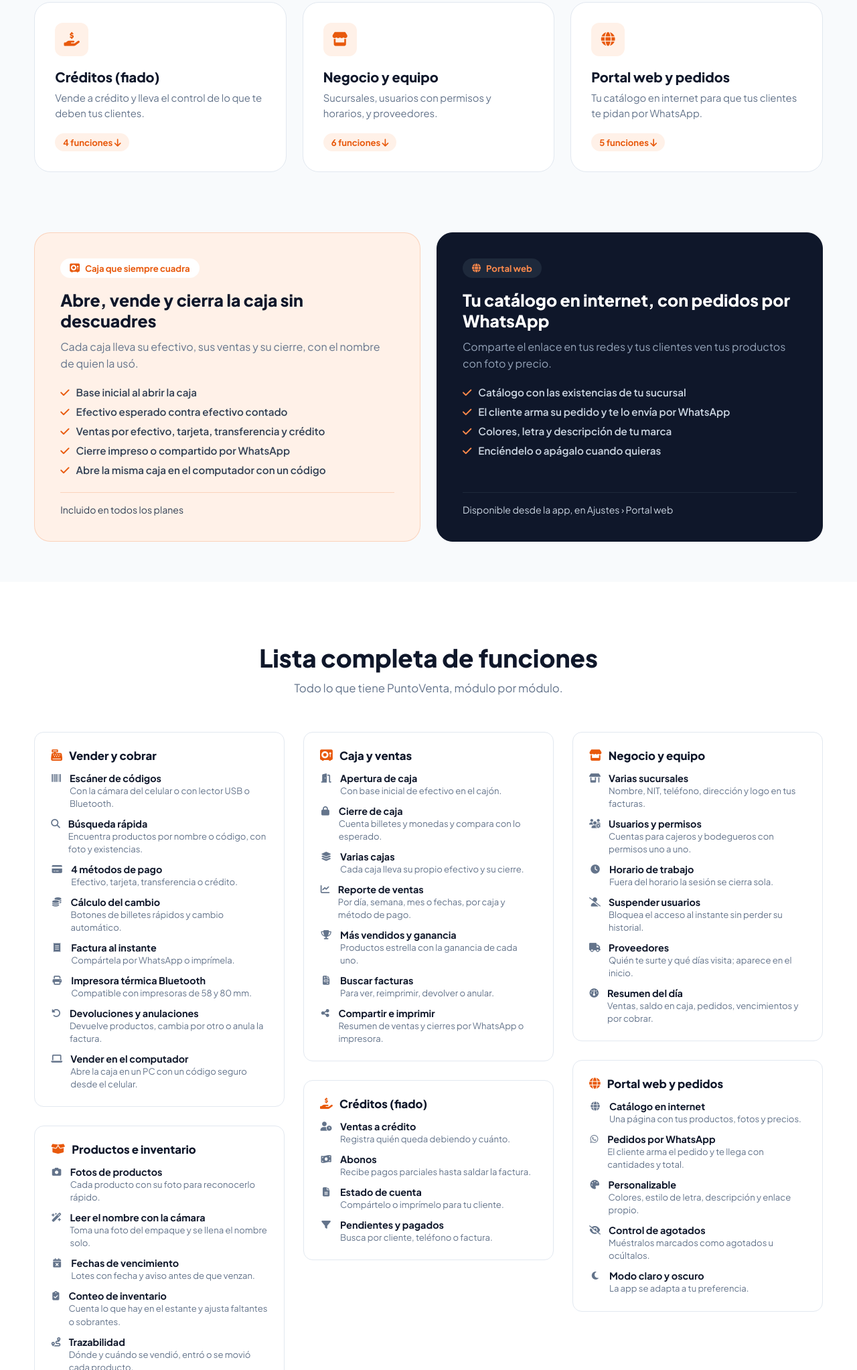
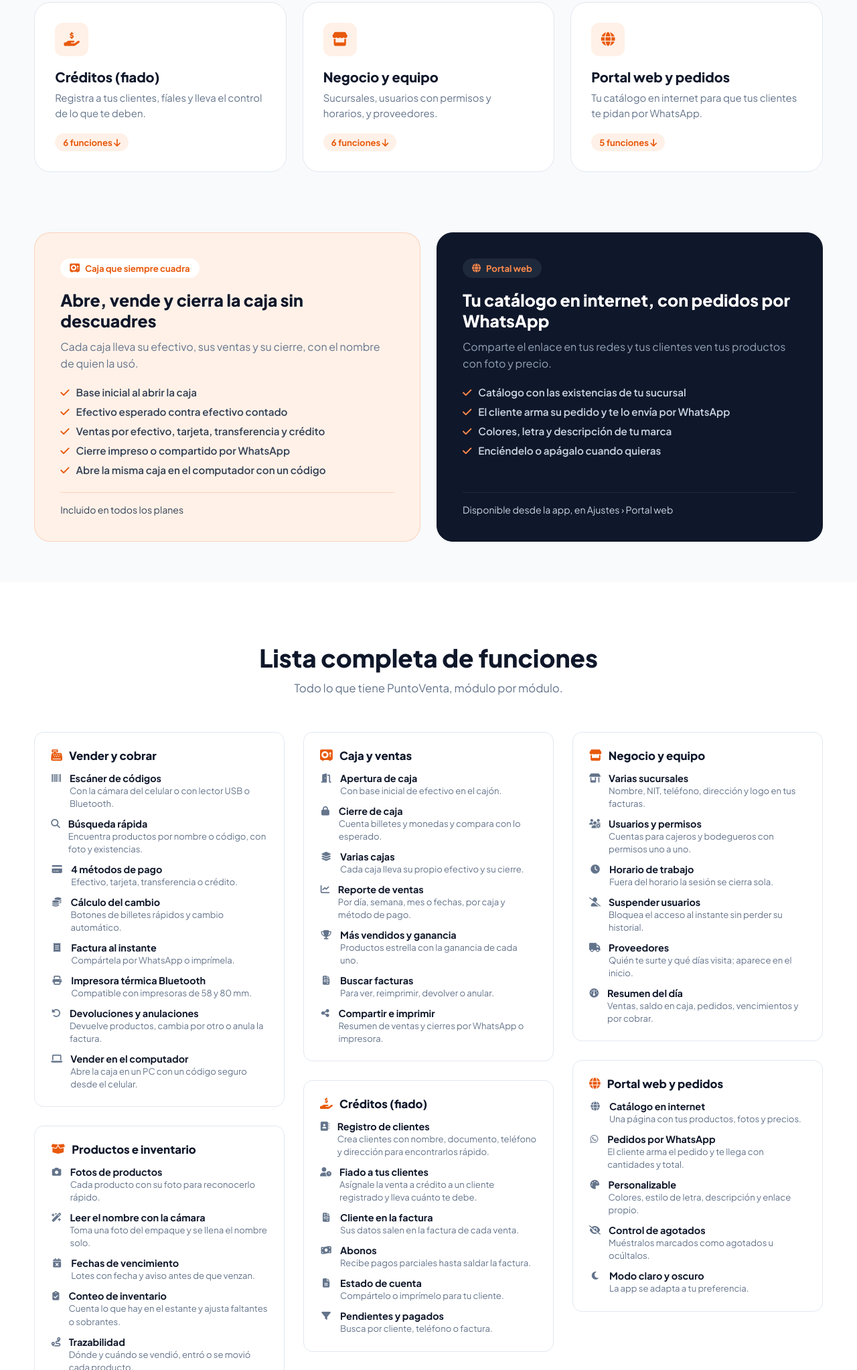
Before and after one commit to andresperezmelo/groons, a plain HTML site: page public/puntoventa/index.html in a window 1280 px wide. Shown: the part 2108-4154 px from the top of the page at 67% size. Drawn offline with Linux system fonts and the light colour scheme.

Commit message:
update nivedad

```diff
--- a/public/puntoventa/index.html
+++ b/public/puntoventa/index.html
@@ -171,7 +171,7 @@
             <div class="container">
                 <div class="section-header">
                     <h2>Todo lo que incluye PuntoVenta</h2>
-                    <p>38 funciones organizadas en 6 módulos para manejar tu negocio de mostrador.</p>
+                    <p>40 funciones organizadas en 6 módulos para manejar tu negocio de mostrador.</p>
                 </div>
                 <div class="modules-grid">
                     <a href="#lista-vender" class="module-card">
@@ -195,8 +195,8 @@
                     <a href="#lista-creditos" class="module-card">
                         <div class="icon-box"><i class="fa-solid fa-hand-holding-dollar"></i></div>
                         <h3>Créditos (fiado)</h3>
-                        <p>Vende a crédito y lleva el control de lo que te deben tus clientes.</p>
-                        <span class="module-count">4 funciones <i class="fa-solid fa-arrow-down"></i></span>
+                        <p>Registra a tus clientes, fíales y lleva el control de lo que te deben.</p>
+                        <span class="module-count">6 funciones <i class="fa-solid fa-arrow-down"></i></span>
                     </a>
                     <a href="#lista-negocio" class="module-card">
                         <div class="icon-box"><i class="fa-solid fa-store"></i></div>
@@ -341,8 +341,14 @@
                     <div class="full-list-group" id="lista-creditos">
                         <h3><i class="fa-solid fa-hand-holding-dollar"></i> Créditos (fiado)</h3>
                         <ul>
+                            <li><i class="fa-solid fa-address-book"></i>
+                                <div><strong>Registro de clientes</strong><span>Crea clientes con nombre, documento, teléfono y dirección para encontrarlos rápido.</span></div>
+                            </li>
                             <li><i class="fa-solid fa-user-clock"></i>
-                                <div><strong>Ventas a crédito</strong><span>Registra quién queda debiendo y cuánto.</span></div>
+                                <div><strong>Fiado a tus clientes</strong><span>Asígnale la venta a crédito a un cliente registrado y lleva cuánto te debe.</span></div>
+                            </li>
+                            <li><i class="fa-solid fa-file-invoice"></i>
+                                <div><strong>Cliente en la factura</strong><span>Sus datos salen en la factura de cada venta.</span></div>
                             </li>
                             <li><i class="fa-solid fa-money-bill-wave"></i>
                                 <div><strong>Abonos</strong><span>Recibe pagos parciales hasta saldar la factura.</span></div>
```
